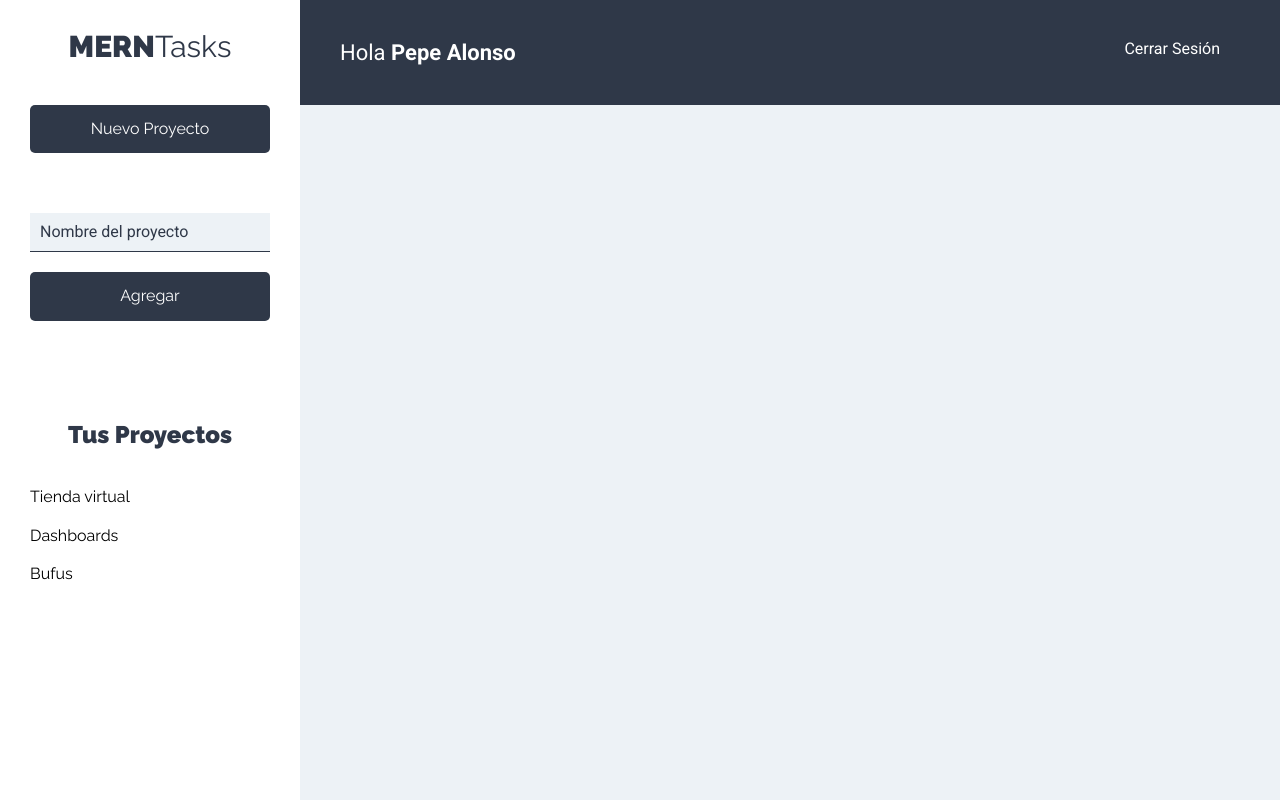
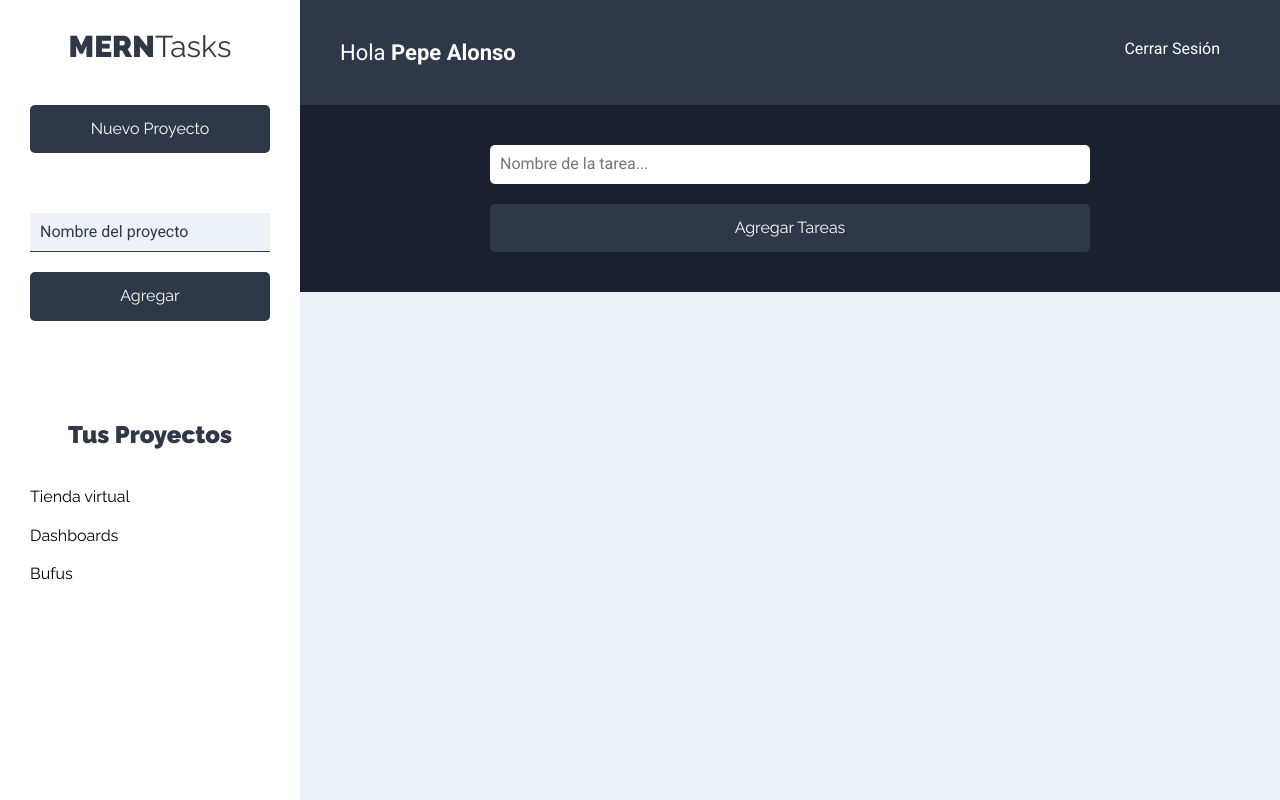
Before and after one commit to e-burgos/mern-tasks-react, a React (Create React App) app: page /projects in a window 1280 px wide. Built offline with nearby package versions, Linux system fonts and the light colour scheme.

Commit message:
FormTask component created

```diff
--- a/src/components/projects/Projects.js
+++ b/src/components/projects/Projects.js
@@ -1,6 +1,7 @@
 import React from 'react';
 import Header from '../layout/Header';
 import Sidebar from '../layout/Sidebar';
+import FormTask from '../tasks/FormTask';
 
 const Projects = () => {
     return (
@@ -9,6 +10,7 @@ const Projects = () => {
             <div className="seccion-principal">
                 <Header />
                 <main>
+                    <FormTask />
                     <div className="contenedor-tareas">
 
                     </div>
--- /dev/null
+++ b/src/components/tasks/FormTask.js
@@ -0,0 +1,27 @@
+import React from 'react';
+
+const FormTask = () => {
+    return (
+        <div className="formulario">
+            <form>
+                <div className="contenedor-input">
+                    <input
+                        type="text"
+                        className="input-text"
+                        placeholder="Nombre de la tarea..."
+                        name="taskName"
+                    />
+                </div>
+                 <div className="contenedor-input">
+                    <input
+                        type="submit"
+                        className="btn btn-block btn-primario btn-submit"
+                        value="Agregar Tareas"
+                    />
+                </div>
+            </form>
+        </div>
+     );
+}
+
+export default FormTask;
```
Also changed, not shown: src/components/tasks/ListTasks.js (added), src/components/tasks/Task.js (added).
